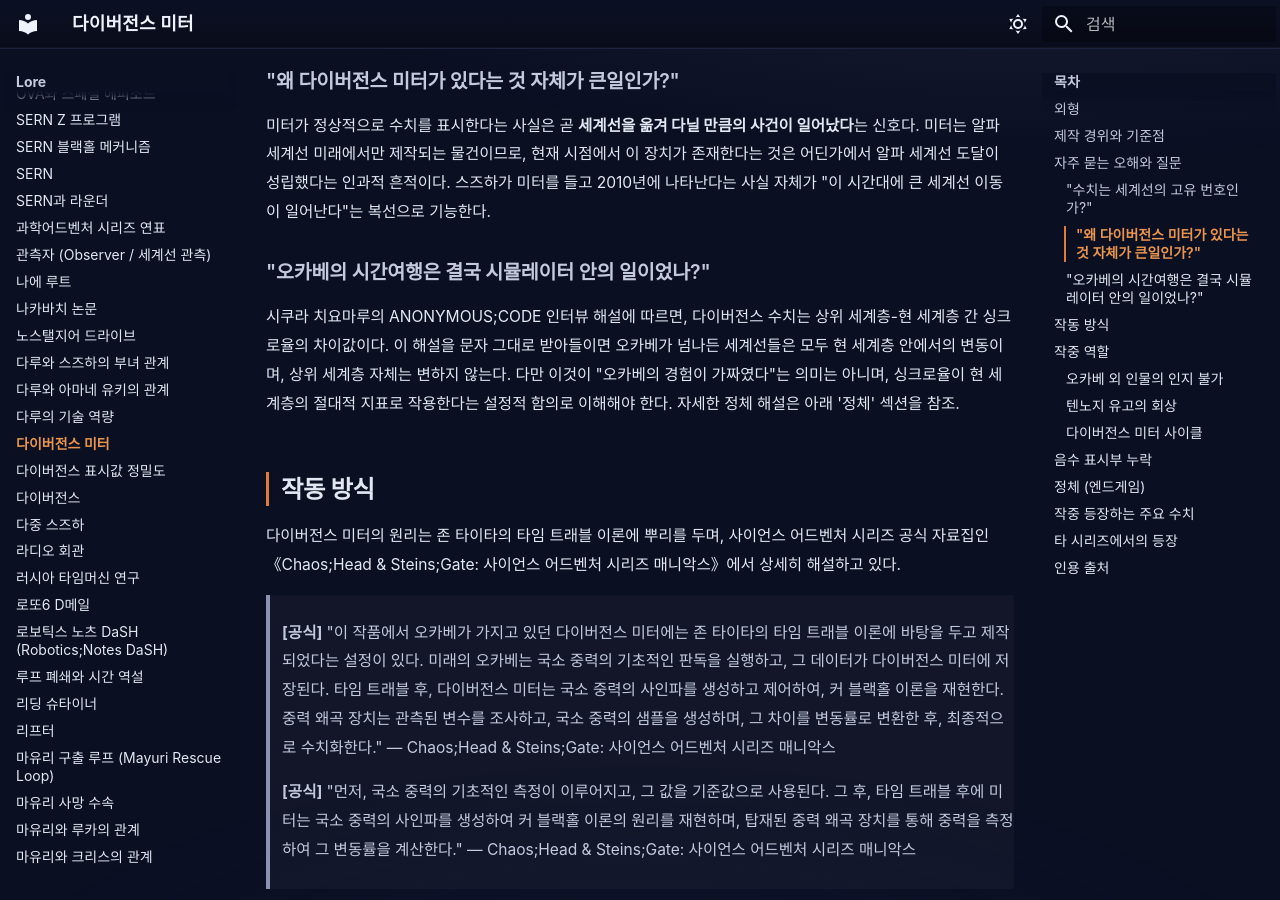
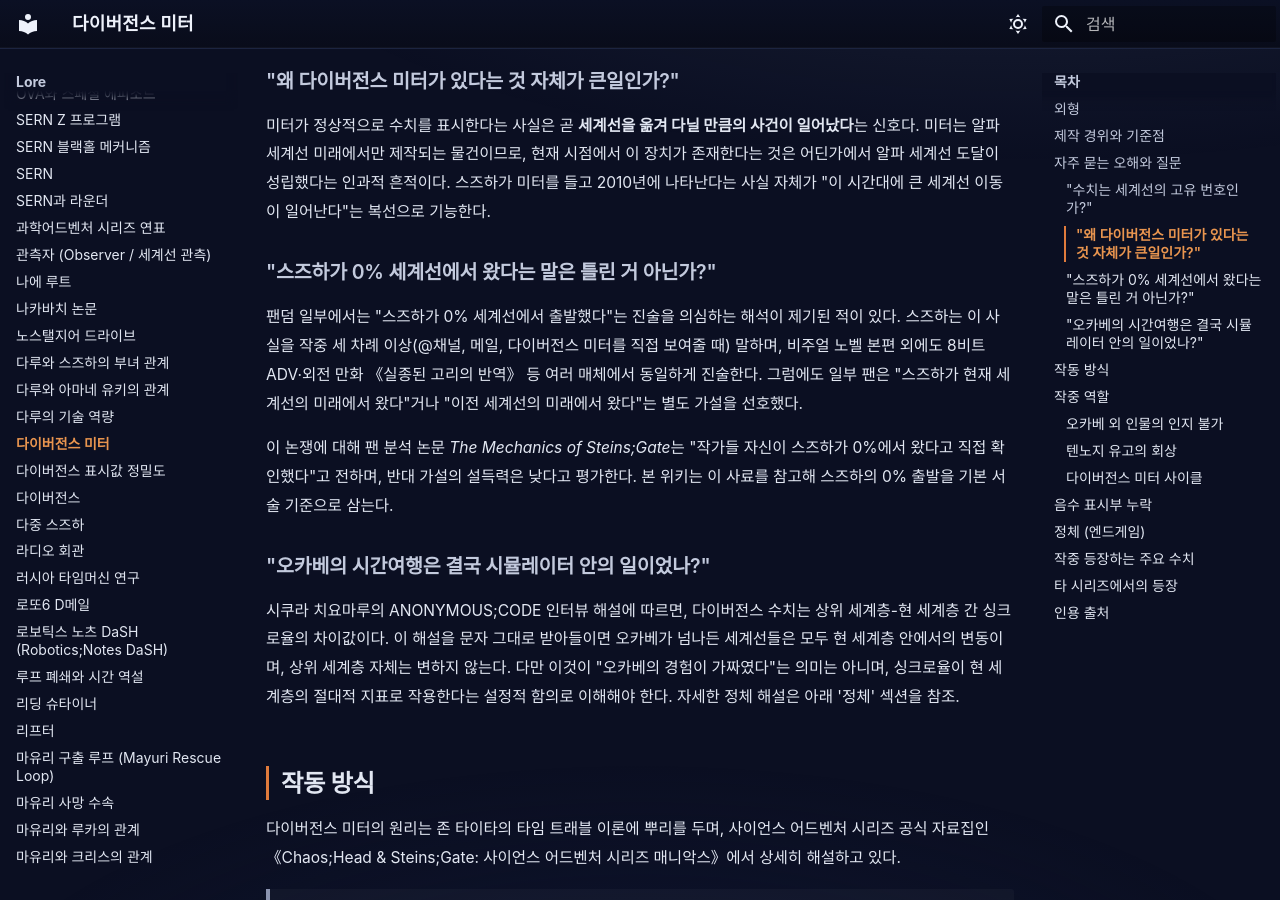
Before and after one commit to sgwiki/sgwiki.github.io, an MkDocs documentation site: the page built from wiki/lore/다이버전스-미터.md, in a window 1280 px wide and 900 px high, scrolled down 1764 px. Built offline with MkDocs 1.6.1 and Material for MkDocs 9.7.7, drawn with Linux system fonts in a browser that asks for light colours; some web fonts are replaced.

Commit message:
feat(wiki): 다이버전스-미터 — P10 e2b41ec6 패치 적용

```diff
--- a/wiki/lore/다이버전스-미터.md
+++ b/wiki/lore/다이버전스-미터.md
@@ -37,6 +37,12 @@ description: "다이버전스 미터(ダイバージェンスメーター, Diver
 ### "왜 다이버전스 미터가 있다는 것 자체가 큰일인가?"
 
 미터가 정상적으로 수치를 표시한다는 사실은 곧 **세계선을 옮겨 다닐 만큼의 사건이 일어났다**는 신호다. 미터는 알파 세계선 미래에서만 제작되는 물건이므로, 현재 시점에서 이 장치가 존재한다는 것은 어딘가에서 알파 세계선 도달이 성립했다는 인과적 흔적이다. 스즈하가 미터를 들고 2010년에 나타난다는 사실 자체가 "이 시간대에 큰 세계선 이동이 일어난다"는 복선으로 기능한다.
+
+### "스즈하가 0% 세계선에서 왔다는 말은 틀린 거 아닌가?"
+
+팬덤 일부에서는 "스즈하가 0% 세계선에서 출발했다"는 진술을 의심하는 해석이 제기된 적이 있다. 스즈하는 이 사실을 작중 세 차례 이상(@채널, 메일, 다이버전스 미터를 직접 보여줄 때) 말하며, 비주얼 노벨 본편 외에도 8비트 ADV·외전 만화 《실종된 고리의 반역》 등 여러 매체에서 동일하게 진술한다. 그럼에도 일부 팬은 "스즈하가 현재 세계선의 미래에서 왔다"거나 "이전 세계선의 미래에서 왔다"는 별도 가설을 선호했다.
+
+이 논쟁에 대해 팬 분석 논문 *The Mechanics of Steins;Gate*는 "작가들 자신이 스즈하가 0%에서 왔다고 직접 확인했다"고 전하며, 반대 가설의 설득력은 낮다고 평가한다. 본 위키는 이 사료를 참고해 스즈하의 0% 출발을 기본 서술 기준으로 삼는다.
 
 ### "오카베의 시간여행은 결국 시뮬레이터 안의 일이었나?"
 
```
